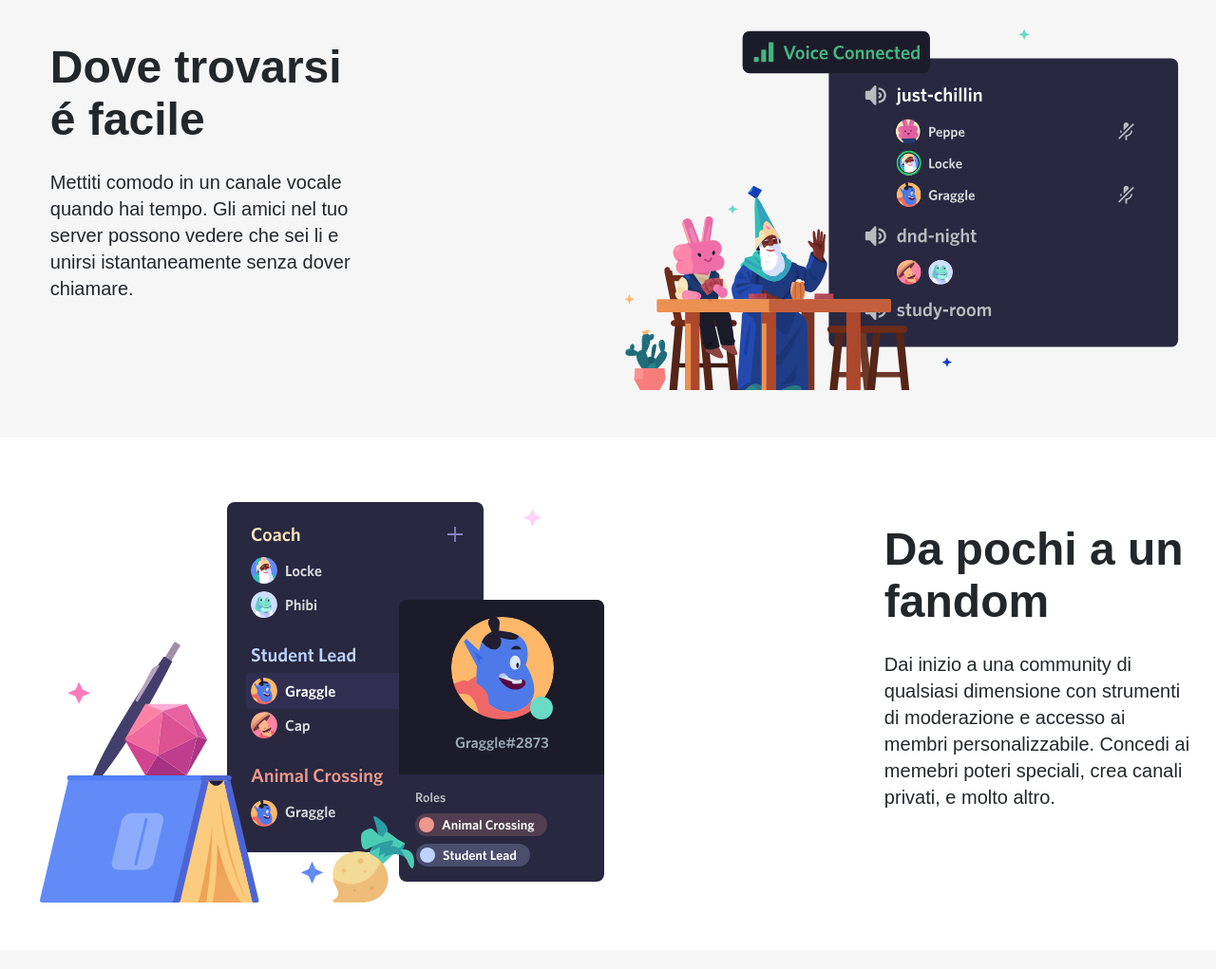
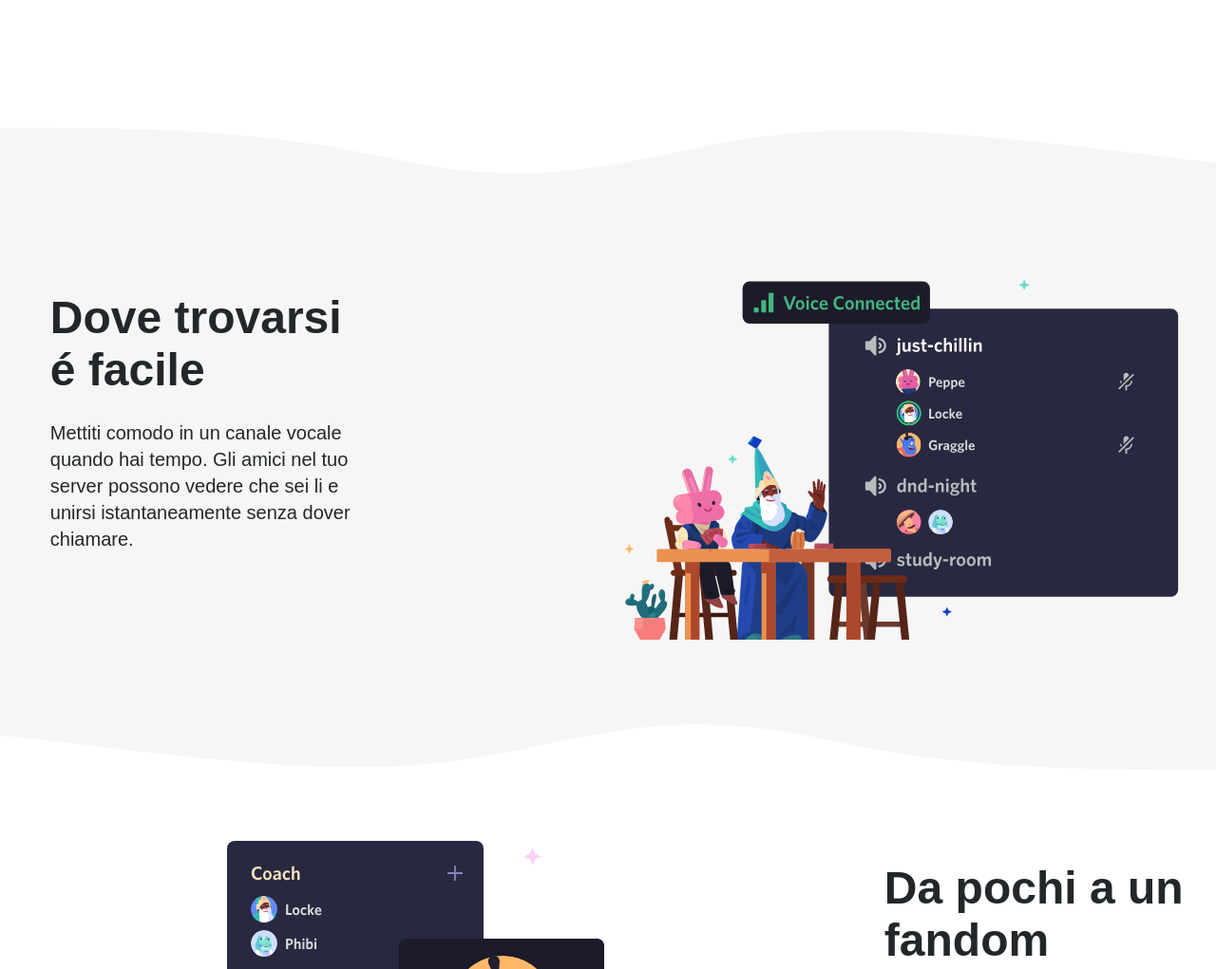
Before and after one commit to Alex-Sibiriu/htmlcss-discord, a plain HTML site: page index.html in a window 1280 px wide. Shown: the part 1421-2442 px from the top of the page at 95% size. Drawn offline with Linux system fonts and the light colour scheme.

Commit message:
[add] Waves

```diff
--- a/assets/css/style.css
+++ b/assets/css/style.css
@@ -30,6 +30,19 @@ h3 {
 
 img {
   max-width: 100%;
+}
+
+.wave {
+  width: 100%;
+  transform: translateY(10px);
+  color: #F6F6F6;
+}
+
+.wave-b {
+  width: 100%;
+  transform: rotate(180deg);
+  color: #F6F6F6;
+
 }
 
 .d-flex {
@@ -123,6 +136,7 @@ header nav ul li a{
 .jumbotron {
   background-image: url(../img/jumbo.png);
   background-size: cover;
+  margin-bottom: 100px;
 }
 
 .container.jumbo {
@@ -174,6 +188,7 @@ main section > .container {
 .text-container {
   width: 30%;
   padding: 40px 0 0 40px;
+  margin-bottom: 70px;
  }
 
  .text-container p {
--- a/index.html
+++ b/index.html
@@ -60,6 +60,11 @@
         </div>
       </div>
     </section>
+
+    <div>
+      <svg class="wave" version="1.1" xmlns="http://www.w3.org/2000/svg" viewBox="0 0 1440 100" preserveAspectRatio="none"><path class="wavePath-haxJK1 animationPaused-2hZ4IO" d="M826.337463,25.5396311 C670.970254,58.655965 603.696181,68.7870267 447.802481,35.1443383 C293.342778,1.81111414 137.33377,1.81111414 0,1.81111414 L0,150 L1920,150 L1920,1.81111414 C1739.53523,-16.6853983 1679.86404,73.1607868 1389.7826,37.4859505 C1099.70117,1.81111414 981.704672,-7.57670281 826.337463,25.5396311 Z" fill="currentColor"></path></svg>
+    </div>
+
     <section class="coloured-section">
       <div class="container d-flex">
         <div class="text-container">
@@ -69,6 +74,11 @@
         <div class="img-container"><img src="assets/img/item2.svg" alt="Dove trovarsi é facile"></div>
       </div>
     </section>
+
+    <div>
+      <svg class="wave-b" version="1.1" xmlns="http://www.w3.org/2000/svg" viewBox="0 0 1440 100" preserveAspectRatio="none"><path class="wavePath-haxJK1 animationPaused-2hZ4IO" d="M826.337463,25.5396311 C670.970254,58.655965 603.696181,68.7870267 447.802481,35.1443383 C293.342778,1.81111414 137.33377,1.81111414 0,1.81111414 L0,150 L1920,150 L1920,1.81111414 C1739.53523,-16.6853983 1679.86404,73.1607868 1389.7826,37.4859505 C1099.70117,1.81111414 981.704672,-7.57670281 826.337463,25.5396311 Z" fill="currentColor"></path></svg>
+    </div>
+
     <section>
       <div class="container d-flex">
         <div class="img-container"><img src="assets/img/item3.svg" alt="Da pochi a un fandom"></div>
@@ -78,6 +88,11 @@
         </div>
       </div>
     </section>
+
+    <div>
+      <svg class="wave" version="1.1" xmlns="http://www.w3.org/2000/svg" viewBox="0 0 1440 100" preserveAspectRatio="none"><path class="wavePath-haxJK1 animationPaused-2hZ4IO" d="M826.337463,25.5396311 C670.970254,58.655965 603.696181,68.7870267 447.802481,35.1443383 C293.342778,1.81111414 137.33377,1.81111414 0,1.81111414 L0,150 L1920,150 L1920,1.81111414 C1739.53523,-16.6853983 1679.86404,73.1607868 1389.7826,37.4859505 C1099.70117,1.81111414 981.704672,-7.57670281 826.337463,25.5396311 Z" fill="currentColor"></path></svg>
+    </div>
+
     <section class="coloured-section">
       <div class="container big-container">
         <h2>Tecnologia affidabile per tenersi in contatto</h2>
@@ -94,6 +109,7 @@
         </div>
       </div>
     </section>
+
   </main>
 
   <footer>
```
